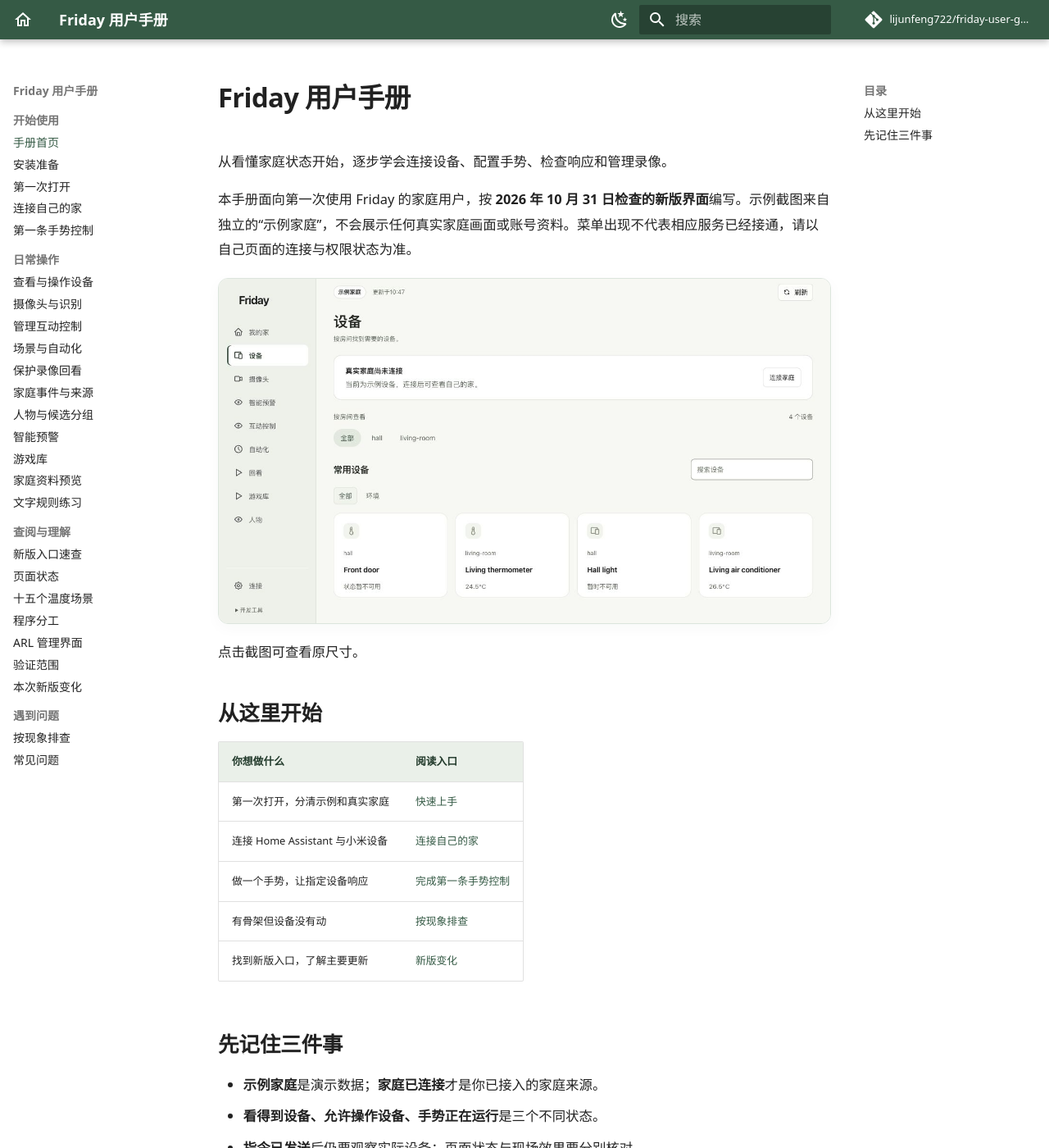
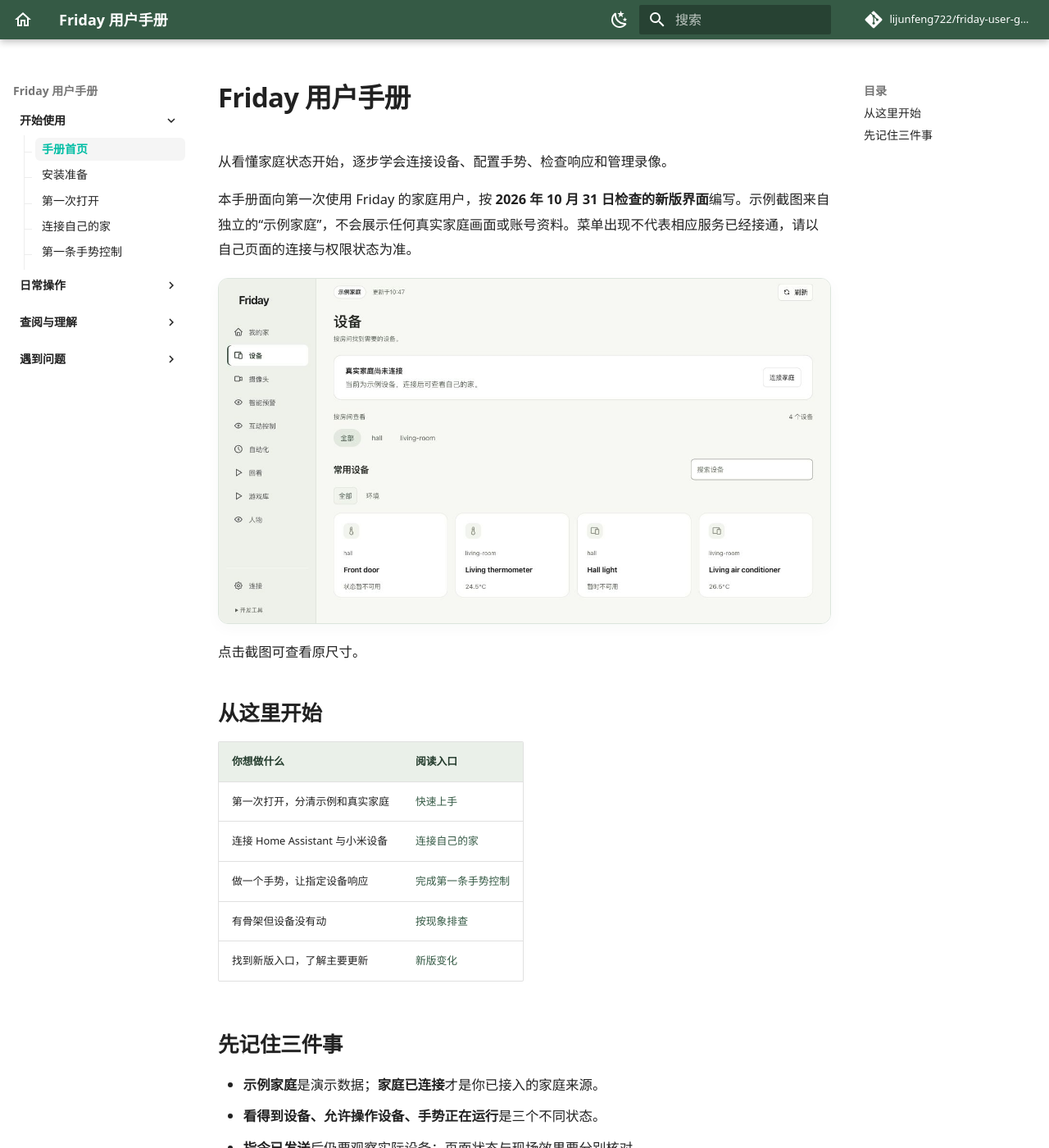
Before and after one commit to lijunfeng722/friday-user-guide, an MkDocs documentation site: the page built from docs/index.md, in a window 1280 px wide and 1400 px high. Shown: the whole window at 82% size. Built offline with MkDocs 1.6.1 and Material for MkDocs 9.7.7, drawn with Linux system fonts in a browser that asks for light colours; comment, search, counter and statistics services are not loaded.

Commit message:
Use collapsible tree navigation in user guide

```diff
--- a/docs/assets/stylesheets/extra.css
+++ b/docs/assets/stylesheets/extra.css
@@ -8,3 +8,41 @@
 @media(max-width:700px){.md-typeset{font-size:.84rem}.md-typeset img{border-radius:7px;}.md-typeset table:not([class]){font-size:.7rem;}}
 
 .screenshot-link {display:block;cursor:zoom-in;}
+
+/* Keep the theme's accessible collapse controls and show the sidebar hierarchy. */
+@media (min-width: 76.25em) {
+  .md-sidebar--primary .md-nav--primary > .md-nav__list > .md-nav__item--nested > .md-nav__link {
+    padding: .45rem .4rem;
+    border-radius: .3rem;
+    font-weight: 650;
+  }
+  .md-sidebar--primary .md-nav--primary > .md-nav__list > .md-nav__item--nested > .md-nav__link:hover {
+    background: var(--md-code-bg-color);
+  }
+  .md-sidebar--primary .md-nav[data-md-level="1"] > .md-nav__list {
+    margin-left: .65rem;
+    padding-left: .65rem;
+    border-left: 1px solid var(--md-default-fg-color--lightest);
+  }
+  .md-sidebar--primary .md-nav[data-md-level="1"] > .md-nav__list > .md-nav__item {
+    position: relative;
+  }
+  .md-sidebar--primary .md-nav[data-md-level="1"] > .md-nav__list > .md-nav__item::before {
+    content: "";
+    position: absolute;
+    top: .85rem;
+    left: -.65rem;
+    width: .45rem;
+    border-top: 1px solid var(--md-default-fg-color--lightest);
+  }
+  .md-sidebar--primary .md-nav[data-md-level="1"] > .md-nav__list > .md-nav__item > a.md-nav__link {
+    margin-top: .15rem;
+    padding: .25rem .4rem;
+    border-radius: .3rem;
+  }
+  .md-sidebar--primary a.md-nav__link--active {
+    background: var(--md-code-bg-color);
+    color: var(--md-accent-fg-color);
+    font-weight: 650;
+  }
+}
--- a/mkdocs.yml
+++ b/mkdocs.yml
@@ -27,8 +27,6 @@ theme:
         icon: material/weather-sunny
         name: 切换到浅色模式
   features:
-    - navigation.sections
-    - navigation.expand
     - navigation.top
     - navigation.footer
     - search.suggest
```
